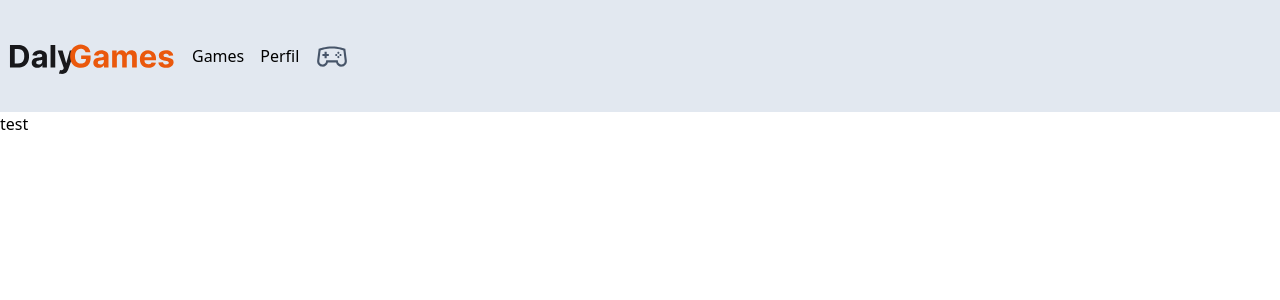
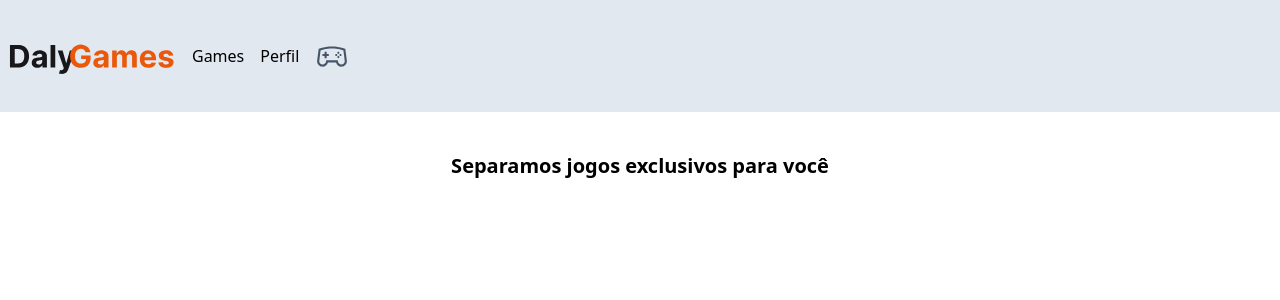
Before and after one commit to RCA04/projeto-curso-next-gamer, a Next.js app: page / in a window 1280 px wide. Shown: the top 300 px of the page. Built offline with nearby package versions, Linux system fonts and the light colour scheme.

Commit message:
develop: fetch da variável de ambiente, mas com error

```diff
--- a/src/app/page.tsx
+++ b/src/app/page.tsx
@@ -1,8 +1,26 @@
+import Container from "@/components/container";
 
-export default function Home() {
+async function getDailyGames() {
+  try{
+    const res = await fetch(``);
+
+    return res.json
+
+  }catch(error){
+    throw new Error('failed to fetch data')
+  }
+}
+
+
+
+export default async function Home() {
+  const dailyGames = await getDailyGames();
+  console.log(dailyGames);
   return (
-    <div className="">
-    <h1>test</h1>
-    </div>
+    <main className="flex">
+      <Container>
+         <h1 className="text-center font-bold text-xl mt-10 mb-7">Separamos jogos exclusivos para você</h1>
+      </Container>
+      </main>
   );
 }
```
